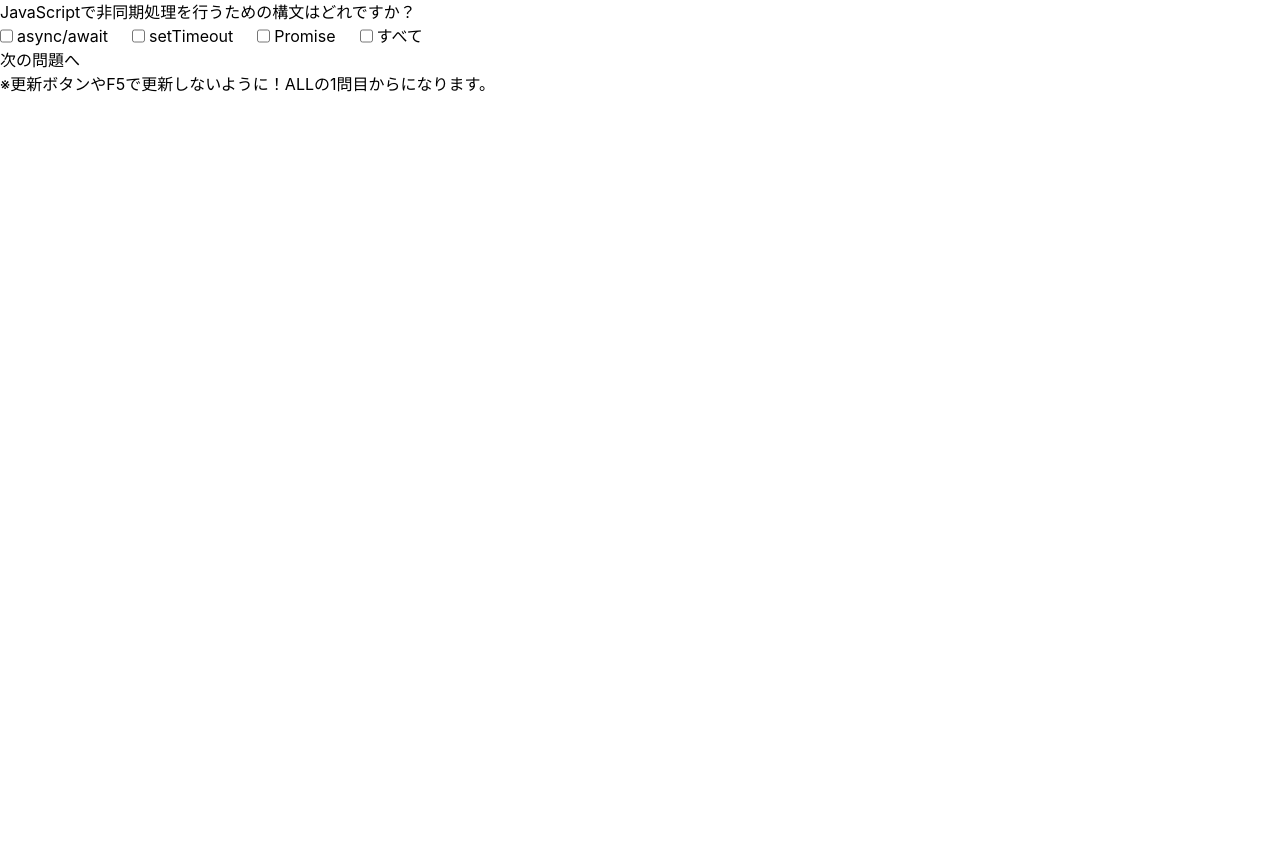
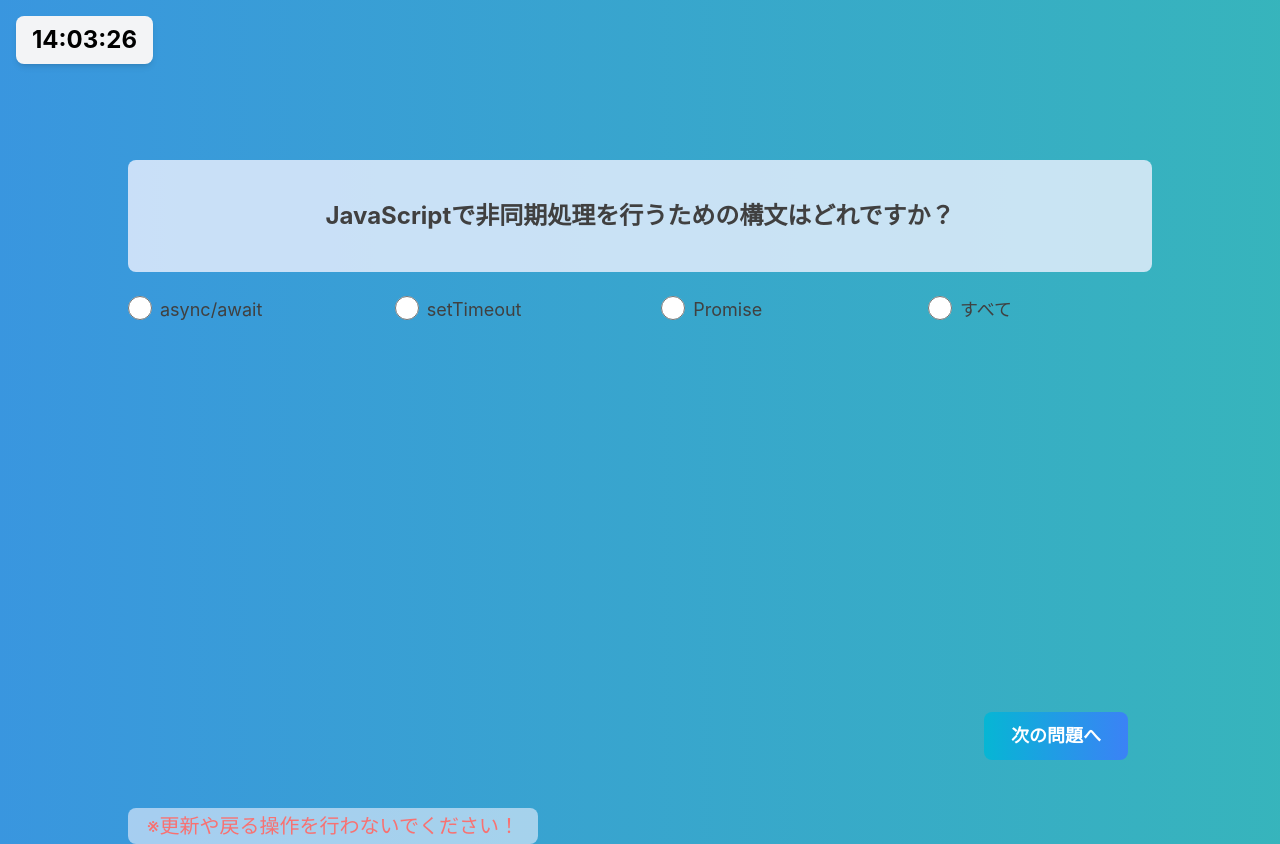
Before and after one commit to kobayashi70/ReasemiQuiz, a Next.js app: page /quiz in a window 1280 px wide. Before the commit the page ends 800 px from the top, so only its background shows below. Built offline with nearby package versions, Linux system fonts and the light colour scheme.

Commit message:
クイズページbg以外完成

```diff
--- /dev/null
+++ b/src/components/Clock.jsx
@@ -0,0 +1,31 @@
+import { useState, useEffect } from "react";
+
+const Clock = () => {
+  const [time, setTime] = useState(new Date());
+
+  useEffect(() => {
+    // 1秒ごとに時刻を更新
+    const timerId = setInterval(() => {
+      setTime(new Date());
+    }, 1000);
+
+    // コンポーネントがアンマウントされた時にタイマーをクリア
+    return () => clearInterval(timerId);
+  }, []);
+
+  // 時刻をフォーマットする関数
+  const formatTime = (date) => {
+    const hours = date.getHours().toString().padStart(2, "0");
+    const minutes = date.getMinutes().toString().padStart(2, "0");
+    const seconds = date.getSeconds().toString().padStart(2, "0");
+    return `${hours}:${minutes}:${seconds}`;
+  };
+
+  return (
+    <div className="tb:hidden fixed top-4 left-4 h-12 p-4 bg-gray-100 rounded-lg shadow-md flex justify-center items-center">
+      <h2 className="text-2xl font-bold">{formatTime(time)}</h2>
+    </div>
+  );
+};
+
+export default Clock;
--- a/src/components/Options.jsx
+++ b/src/components/Options.jsx
@@ -2,16 +2,16 @@
 
 const Options = ({ options, handleOptionClick, selectedOption }) => {
   return (
-    <div style={{ display: "flex" }}>
+    <div className="mt-6 flex justify-between sm:flex-col">
       {options.map((option, index) => (
-        <label key={index} style={{ display: "flex", marginRight: "24px" }}>
+        <label key={index} className="w-56 h-96 sm:h-64 flex justify-start ">
           <input
-            type="checkbox"
+            type="radio"
             checked={selectedOption === index}
             onChange={() => handleOptionClick(index)}
-            style={{ marginRight: "4px" }}
+            className="form-radio  text-blue-600 h-6 w-6"
           />
-          {option}
+          <span className="ml-2 text-lg text-neutral-700">{option}</span>
         </label>
       ))}
     </div>
--- a/src/components/Question.jsx
+++ b/src/components/Question.jsx
@@ -1,7 +1,11 @@
 // 問題文コンポーネント
 
 const Question = ({ questionText }) => {
-  return <h2>{questionText}</h2>;
+  return (
+    <h2 className="text-2xl tb:text-xl  sm:font-normal sm:p-4 sm:w-80 font-bold p-10 text-center text-neutral-700 bg-indigo-50 bg-opacity-80 rounded-lg">
+      {questionText}
+    </h2>
+  );
 };
 
 export default Question;
--- a/src/pages/index.jsx
+++ b/src/pages/index.jsx
@@ -4,6 +4,11 @@ import Image from "next/image";
 import { useRouter } from "next/router";
 import { useDispatch } from "react-redux";
 import { setCourse } from "@/store/quizSlice";
+import dynamic from "next/dynamic";
+
+const DynamicClock = dynamic(() => import("../components/Clock"), {
+  ssr: false, // サーバーサイドレンダリングを無効にする
+});
 
 const Home = () => {
   const router = useRouter();
@@ -22,7 +27,9 @@ const Home = () => {
         <meta name="viewport" content="width=device-width, initial-scale=1" />
         <link rel="icon" href="/favicon.ico" />
       </Head>
+
       <div className="min-h-screen flex flex-col pt-40 mb- sm:justify-normal sm:pt-8 items-center bg-animated-gradient">
+        <DynamicClock />
         <div className="mb-10 pb-10 sm:mb-0 sm:pb-0">
           <Image
             src="/titleimage.png"
--- a/src/pages/quiz.jsx
+++ b/src/pages/quiz.jsx
@@ -7,11 +7,13 @@ import { useRouter } from "next/router"; // Nextjsのルーター機能
 import {
   setQuestions,
   setSelectedOption,
+  incrementScore,
   incrementQuestionIndex,
 } from "@/store/quizSlice"; // 問題を設定、回答を選択（正誤判定）、次の問題へ
 import quizData, { getRandomQuestions } from "@/data/quizData"; // クイズデータ ランダム関数
 import Question from "@/components/Question"; // 質問テキスト
 import Options from "@/components/Options"; // 選択肢
+import dynamic from "next/dynamic";
 
 const shuffleArray = (array) => {
   let currentIndex = array.length,
@@ -32,6 +34,10 @@ const shuffleArray = (array) => {
 const shuffleQuizData = (quizData) => {
   return shuffleArray([...quizData]);
 };
+
+const DynamicClock = dynamic(() => import("../components/Clock"), {
+  ssr: false, // サーバーサイドレンダリングを無効にする
+});
 
 const Quiz = () => {
   const dispatch = useDispatch(); // ディスパッチをするために使用
@@ -67,6 +73,7 @@ const Quiz = () => {
     if (!currentQuestion) return;
 
     const isCorrect = index === currentQuestion.correctAnswer; // indexは選んだ選択肢、正解ならisCorrectはtrue,違えばfalse
+
     dispatch(
       setSelectedOption({
         questionIndex: currentQuestionIndex,
@@ -83,12 +90,19 @@ const Quiz = () => {
     const currentQuestion = questions[currentQuestionIndex];
     if (!currentQuestion) return;
 
-    const selectedOption = userAnswers[currentQuestionIndex]?.selectedOption;
+    const userAnswer = userAnswers[currentQuestionIndex];
 
     // 選択肢を選んでいない場合、アラートを表示
-    if (selectedOption === null || selectedOption === undefined) {
+    if (
+      userAnswer?.selectedOption === null ||
+      userAnswer?.selectedOption === undefined
+    ) {
       alert("解答を選択してください。");
       return;
+    }
+
+    if (userAnswer.isCorrect) {
+      dispatch(incrementScore());
     }
 
     // 最後の問題なら結果画面へ移動、それ以外なら次の問題へ
@@ -133,7 +147,10 @@ const Quiz = () => {
         <meta name="viewport" content="width=device-width, initial-scale=1" />
         <link rel="icon" href="/favicon.ico" />
       </Head>
+      <div className="min-h-screen flex flex-col pt-40 mb- sm:justify-normal sm:pt-8 items-center bg-animated-gradient">
+        <DynamicClock />
         {/* 問題文表示 */}
+        <div className="w-4/5">
           <Question
             questionText={questions[currentQuestionIndex]?.question || ""}
           />
@@ -144,12 +161,23 @@ const Quiz = () => {
             selectedOption={userAnswers[currentQuestionIndex]?.selectedOption}
           />
           {/* 最後の問題かどうかで内容を変化 */}
-      <button onClick={handleNextClick}>
+          <div className="mt-8 mr-6 flex justify-end">
+            <button
+              onClick={handleNextClick}
+              className="text-white w-36 sm:w-24 bg-gradient-to-r from-cyan-500 to-blue-500 hover:bg-gradient-to-bl focus:ring-4 focus:outline-none focus:ring-cyan-300 dark:focus:ring-cyan-800 font-bold rounded-lg text-lg sm:text-sm px-5 py-2.5 sm:p-2 text-center"
+            >
               {currentQuestionIndex === questions.length - 1
                 ? "解答へ"
                 : "次の問題へ"}
             </button>
-      <p>※更新ボタンやF5で更新しないように！ALLの1問目からになります。</p>
+          </div>
+          <div className="sm:mb-10">
+            <p className="mt-12 p-1 text-center text-xl tb:text-base text-red-400 bg-indigo-50 bg-opacity-60 rounded-lg w-2/5 sm:w-auto">
+              ※更新や戻る操作を行わないでください！
+            </p>
+          </div>
+        </div>
+      </div>
     </div>
   );
 };
--- a/src/store/quizSlice.js
+++ b/src/store/quizSlice.js
@@ -23,9 +23,13 @@ export const quizSlice = createSlice({
     setSelectedOption: (state, action) => {
       const { questionIndex, selectedOption, isCorrect } = action.payload;
       state.userAnswers[questionIndex] = { selectedOption, isCorrect };
-      if (isCorrect) {
-        state.score += 1;
-      }
+      // if (isCorrect) {
+      //   state.score += 1;
+      // }
+    },
+
+    incrementScore: (state) => {
+      state.score += 1;
     },
 
     incrementQuestionIndex: (state) => {
@@ -53,6 +57,7 @@ export const {
   setCourse,
   setQuestions,
   setSelectedOption,
+  incrementScore,
   incrementQuestionIndex,
   resetQuizTop,
   resetQuizRechallenge,
--- a/src/styles/animation.css
+++ b/src/styles/animation.css
@@ -75,6 +75,7 @@
   }
 }
 
+/* トップページのボタン最終の傾き */
 .rotate-1 {
   --final-rotate: 1deg;
 }
@@ -99,6 +100,7 @@
   --final-rotate: -6deg;
 }
 
+/* トップページボタン、順番に落ちてくるようにするdelay */
 .animate-delay-0 {
   animation-delay: 0s;
 }
@@ -130,3 +132,17 @@
 .animate-delay-7 {
   animation-delay: 1.7s;
 }
+
+/* 結果ページgetMessage表示アニメーション */
+@keyframes fadeIn {
+  from {
+    opacity: 0;
+  }
+  to {
+    opacity: 1;
+  }
+}
+
+.fade-in {
+  animation: fadeIn 0.5s ease-in-out;
+}
--- a/tailwind.config.js
+++ b/tailwind.config.js
@@ -8,7 +8,7 @@ module.exports = {
     screens: {
       sm: { max: "560px" },
       md: { max: "768px" },
-      tb: { max: "960px" },
+      tb: { max: "1080px" },
     },
     extend: {},
   },
```
Also changed, not shown: src/pages/result.jsx (+29 -24 lines). Lines whose indentation alone changed are shown as unchanged.
